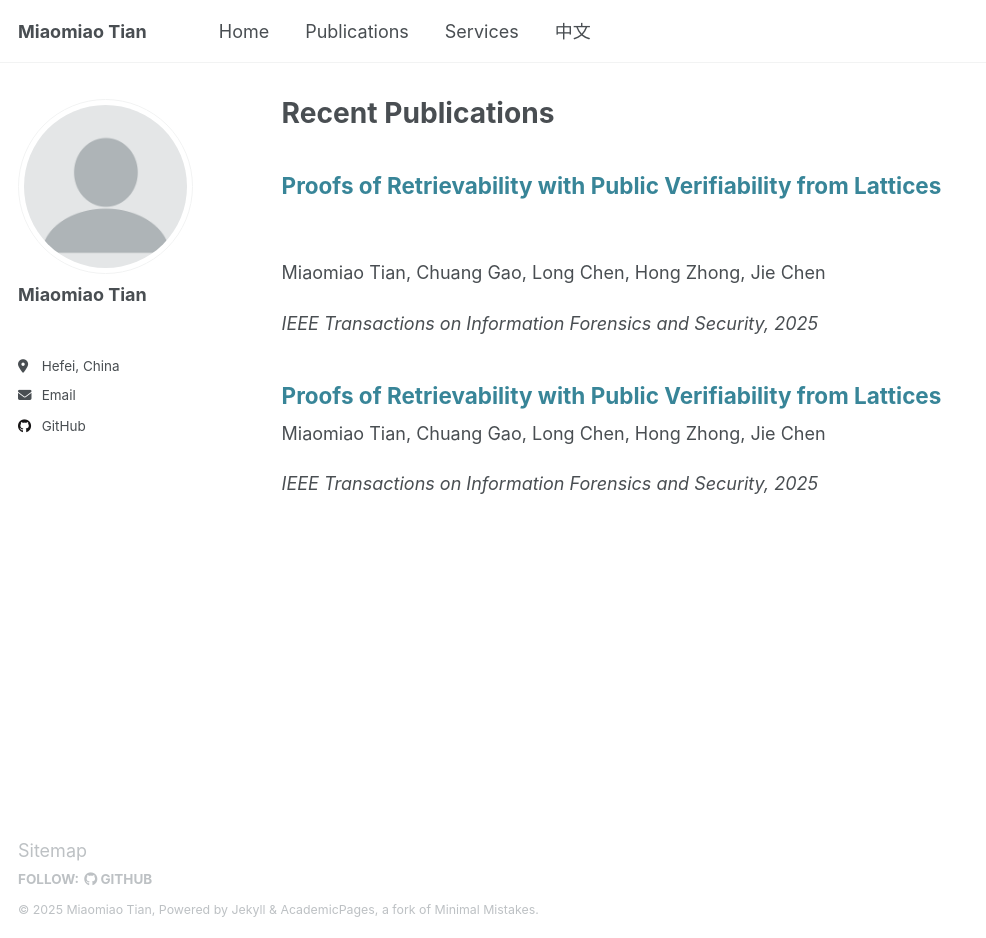
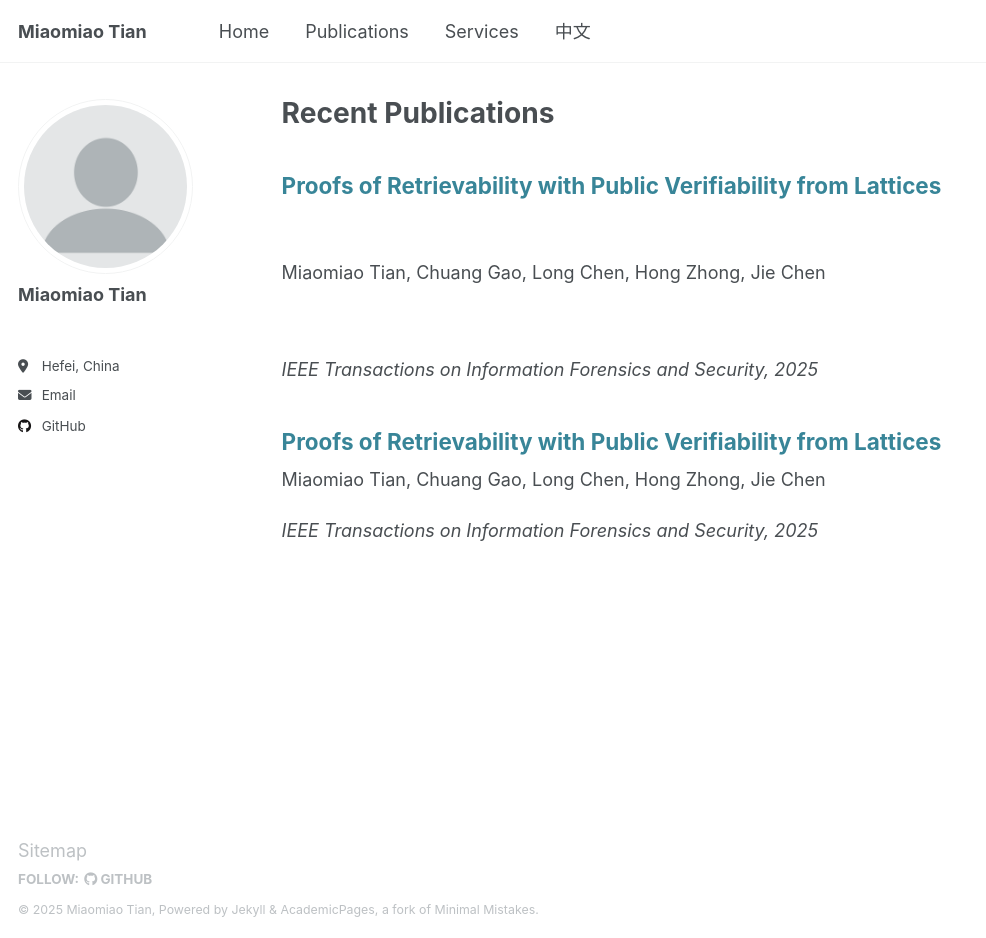
Before and after one commit to dmtian/dmtian.github.io, a Jekyll site: the page built from _pages/publications.html, in a window 1280 px wide and 938 px high. Shown: the whole window, without its empty margins (0-986 px from the left). Built offline with Jekyll 4.4.1, drawn with Linux system fonts in a browser that asks for light colours.

Commit message:
Update publications.html

```diff
--- a/_pages/publications.html
+++ b/_pages/publications.html
@@ -7,7 +7,7 @@ author_profile: true
 <div>
 <h2 style="color: rgb(56,133,152);">Proofs of Retrievability with Public Verifiability from Lattices</h2>
 <p style="font-size: 18px;margin-top: 60px;">Miaomiao Tian, Chuang Gao, Long Chen, Hong Zhong, Jie Chen</p>
-<p style="font-size: 18px;margin-top: 10px;font-style: italic;">IEEE Transactions on Information Forensics and Security, 2025</p>
+<p style="font-size: 18px;margin-top: 70px;font-style: italic;">IEEE Transactions on Information Forensics and Security, 2025</p>
 </div>
 <div>
 <h2 style="color: rgb(56,133,152);">Proofs of Retrievability with Public Verifiability from Lattices</h2>
```
